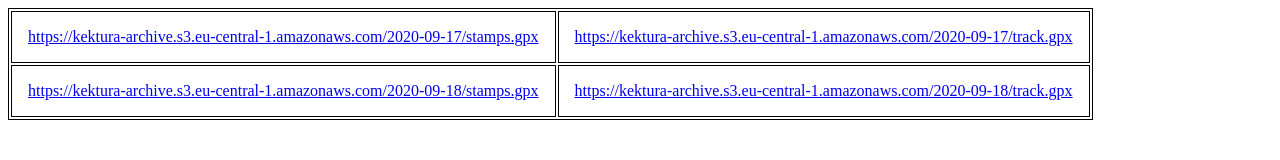
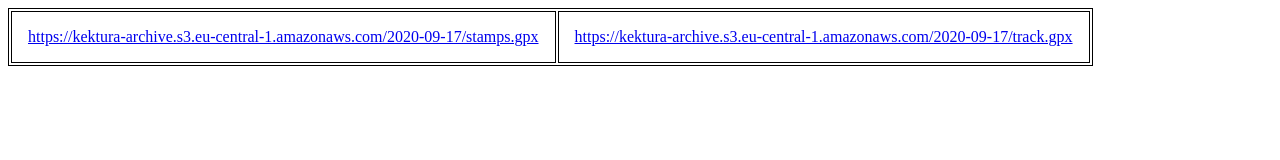
Before and after one commit to lencse/kektura-mirror, a website: page site/index.html in a window 1280 px wide. Drawn offline with nearby package versions, Linux system fonts and the light colour scheme.

Commit message:
Don't show today's date in index.html

```diff
--- a/site/index.html
+++ b/site/index.html
@@ -18,7 +18,9 @@
     <table>
         <script src="https://cdnjs.cloudflare.com/ajax/libs/moment.js/2.28.0/moment.min.js" integrity="sha512-Q1f3TS3vSt1jQ8AwP2OuenztnLU6LwxgyyYOG1jgMW/cbEMHps/3wjvnl1P3WTrF3chJUWEoxDUEjMxDV8pujg==" crossorigin="anonymous"></script>
         <script>
-            for (var d = new Date(2020, 8, 17); d < new Date(); d.setDate(d.getDate() + 1)) {
+            const yesterday = new Date()
+            yesterday.setDate(yesterday.getDate() - 1)
+            for (const d = new Date(2020, 8, 17); d < yesterday; d.setDate(d.getDate() + 1)) {
                 const path = moment(d).format('YYYY-MM-DD')
                 document.write(`
                     <tr>
```
